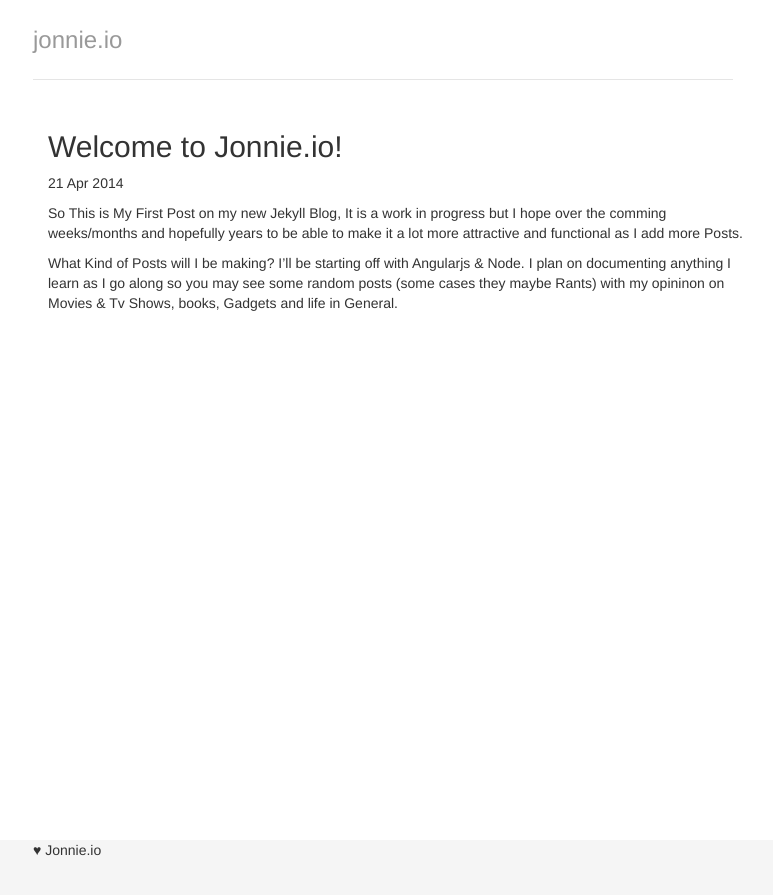
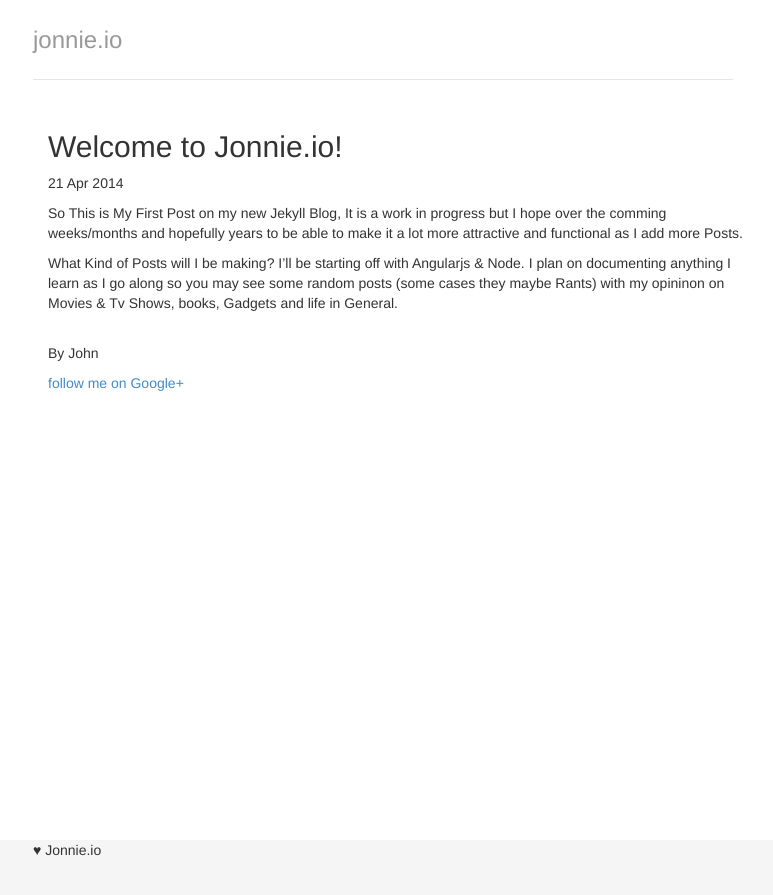
Before and after one commit to jonniedarko/blog, a Jekyll site: the page built from _posts/2014-04-21-welcome-to-jekyll.markdown, in a window 1280 px wide. Shown: the top 895 px of the page, without its empty margins (257-1030 px from the left). Built offline with Jekyll 4.4.1, drawn with Linux system fonts in a browser that asks for light colours; Markdown is read by kramdown in place of the engine named in the settings.

Commit message:
Update post.html

```diff
--- a/_layouts/post.html
+++ b/_layouts/post.html
@@ -6,4 +6,17 @@
 
 <div class="post">
 {{ content }}
+<br/>
+<p>By John<p>
+<p> <a href="https://plus.google.com/117240300413882981184?rel=author">follow me on Google+</a></p>
 </div>
+<!-- Google+ comments -->
+<div id="comments"></div>
+<script>
+gapi.comments.render('comments', {
+    href: window.location,
+    width: '624',
+    first_party_property: 'BLOGGER',
+    view_type: 'FILTERED_POSTMOD'
+});
+</script>
```
